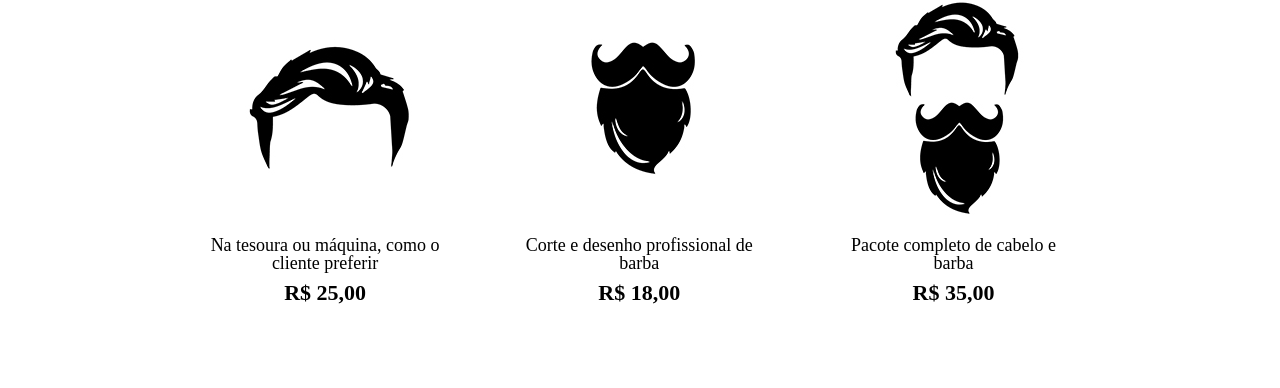
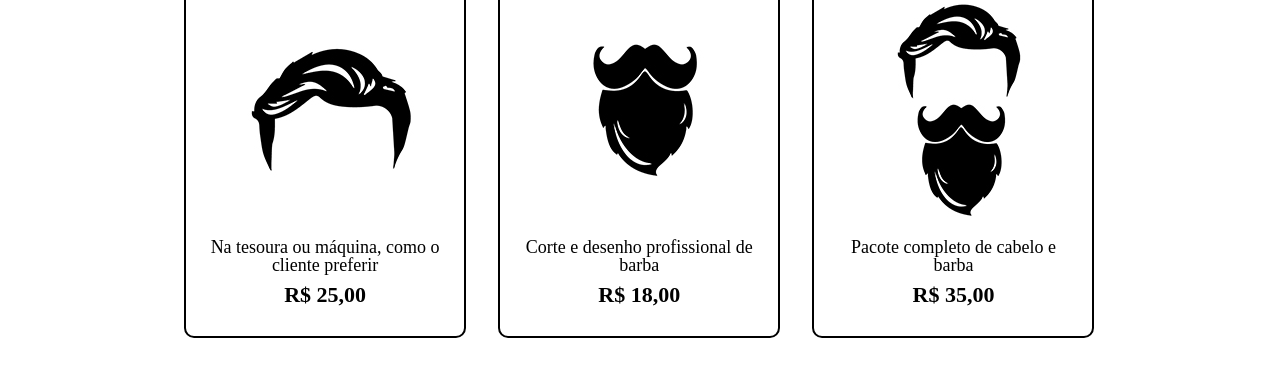
Before and after one commit to felipemimoura/barbearia-alura, a plain HTML site: page produtos.html in a window 1280 px wide. Shown: the part 420-808 px from the top of the page. Drawn offline with Linux system fonts and the light colour scheme.

Commit message:
style: adiconad borda nos elementos da lista

```diff
--- a/produtos.css
+++ b/produtos.css
@@ -36,6 +36,7 @@ nav a {
     width: 940px;
     margin:0 auto;
     padding: 50px;
+
 }
 
 .produtos li {
@@ -45,7 +46,9 @@ nav a {
     box-sizing: border-box;
     width: 30%;
     margin: 0 1.5%;
-    padding: 30px 20px
+    padding: 30px 20px;
+    border: 2px solid #000000;
+    border-radius: 10px;
 }
 
 .produtos h2 {
```
